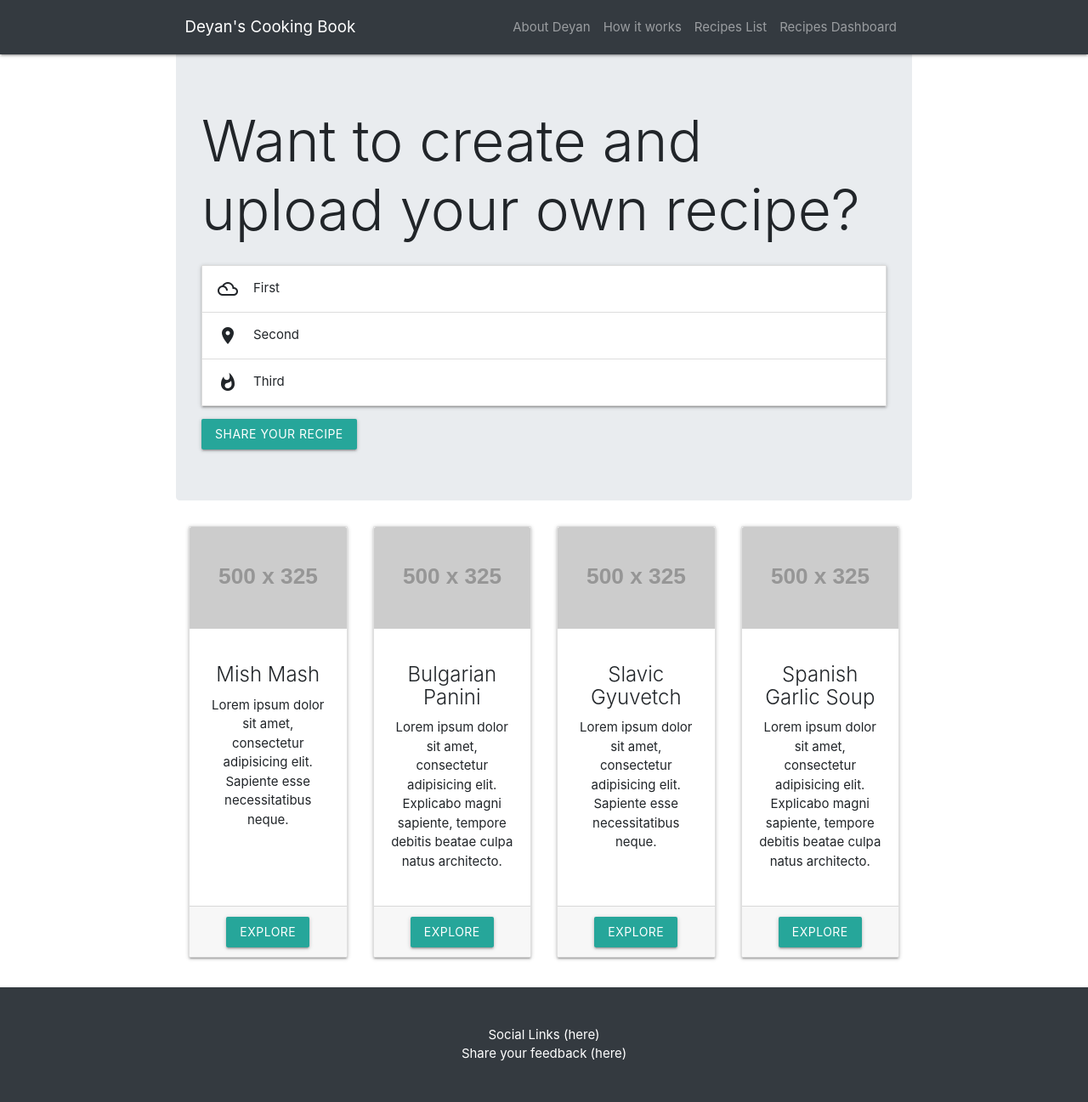
After one commit to podvistorcheto/Milestone-3, a Flask app: template templates/addmeals.html in a window 1280 px wide. The commit adds this page. Shown: the whole page at 85% size. Run offline with Flask 2, Linux system fonts and the light colour scheme; the template is opened without the code that fills it, so the values that code supplies are empty; grey boxes labelled with a size stand in for pictures from a placeholder-image service; some libraries are stand-ins or nearby versions.

Commit message:
Heroku upload

```diff
--- a/app.py
+++ b/app.py
@@ -24,6 +24,10 @@ def get_tasks():
     return render_template("recipes.html", recipes=mongo.db.recipes.find())
 
 
+@app.route('/add_meal')
+def add_task():
+    return render_template('addmeal.html')
+
 if __name__ == '__main__':
     app.run(host=os.environ.get('IP'),
     port=int(os.environ.get('PORT')),
--- a/style/style.css
+++ b/style/style.css
@@ -0,0 +1,5 @@
+.display-3 {
+    font-size: 2rem;
+    font-weight: 300;
+    line-height: 0;
+}
--- /dev/null
+++ b/templates/addmeals.html
@@ -0,0 +1,28 @@
+
+{% extends 'index.html' %}
+{% block content %}
+
+    {{recipe.name}}
+    {{recipe.description}}
+    {{recipe.time_to_prepare}}
+    {{recipe.ingredients}}
+    {{recipe.spices}}
+    {{recipe.cooking}}
+    {{recipe.time_of_the_day}}
+    {{recipe.cooked_meal}}
+
+     <ul class="collapsible" data-collapsible="accordion">
+        <li>
+            <div class="collapsible-header"><i class="material-icons">filter_drama</i>First</div>
+            <div class="collapsible-body"><span>Lorem ipsum dolor sit amet.</span></div>
+        </li>
+        <li>
+            <div class="collapsible-header"><i class="material-icons">place</i>Second</div>
+            <div class="collapsible-body"><span>Lorem ipsum dolor sit amet.</span></div>
+        </li>
+        <li>
+            <div class="collapsible-header"><i class="material-icons">whatshot</i>Third</div>
+            <div class="collapsible-body"><span>Lorem ipsum dolor sit amet.</span></div>
+        </li>
+    </ul>
+{% endblock %}
--- a/templates/index.html
+++ b/templates/index.html
@@ -9,15 +9,15 @@
 	<!-- Bootstrap core CSS -->
 	<link rel="stylesheet" href="https://stackpath.bootstrapcdn.com/bootstrap/4.4.1/css/bootstrap.min.css"
 		integrity="sha384-Vkoo8x4CGsO3+Hhxv8T/Q5PaXtkKtu6ug5TOeNV6gBiFeWPGFN9MuhOf23Q9Ifjh" crossorigin="anonymous">
-
+    <link rel="stylesheet" href="https://cdnjs.cloudflare.com/ajax/libs/materialize/1.0.0/css/materialize.min.css">
 	<title>Deyan's Cooking Book</title>
 </head>
 
 <body>
-	<!-- Navigation -->
+	<!-- Nav and menu bar -->
 	<nav class="navbar navbar-expand-lg navbar-dark bg-dark fixed-top">
 		<div class="container">
-			<a class="navbar-brand" href="#">Start Bootstrap</a>
+			<a class="navbar-brand" href="#">Deyan's Cooking Book</a>
 			<button class="navbar-toggler" type="button" data-toggle="collapse" data-target="#navbarResponsive" aria-controls="navbarResponsive" aria-expanded="false" aria-label="Toggle navigation">
         <span class="navbar-toggler-icon"></span>
       </button>
@@ -29,16 +29,16 @@
 					<li class="nav-item">
 						<a class="nav-link" href="#">How it works</a>
 					</li>
+                    <li class="nav-item">
+						<a class="nav-link" href="#">Recipes List</a>
+					</li>
 					<li class="nav-item">
-						<a class="nav-link" href="#">Share your feedback</a>
+						<a class="nav-link" href="#">Recipes Dashboard</a>
 					</li>
 				</ul>
 			</div>
 		</div>
 	</nav>
-	<h1>
-		index.html
-	</h1>
       <!-- Page Content -->
   <div class="container">
 
@@ -46,7 +46,7 @@
     <header class="jumbotron my-4">
       <h1 class="display-3">Want to create and upload your own recipe?</h1>
       <p class="lead"> {% block content %}{% endblock %}</p>
-      <a href="#" class="btn btn-primary btn-lg">Add recipe</a>
+      <a href="#" class="btn btn-primary btn-lg">Share your recipe</a>
     </header>
 
     <!-- Page Features -->
@@ -112,7 +112,10 @@
   <!-- Footer -->
   <footer class="py-5 bg-dark">
     <div class="container">
-      <p class="m-0 text-center text-white">Social Links Here</p>
+      <p class="m-0 text-center text-white">Social Links (here)</p>
+    </div>
+    <div class="container">
+      <p class="m-0 text-center text-white">Share your feedback (here)</p>
     </div>
     <!-- /.container -->
   </footer>
@@ -126,6 +129,12 @@
 	<script src="https://stackpath.bootstrapcdn.com/bootstrap/4.4.1/js/bootstrap.min.js"
 		integrity="sha384-wfSDF2E50Y2D1uUdj0O3uMBJnjuUD4Ih7YwaYd1iqfktj0Uod8GCExl3Og8ifwB6" crossorigin="anonymous">
 	</script>
+    <script src="https://cdnjs.cloudflare.com/ajax/libs/materialize/1.0.0/js/materialize.min.js"></script>
+     <script type="text/javascript">
+        $(document).ready(function() {
+            $('.collapsible').collapsible();
+        })
+    </script>
 </body>
 
 </html>
```
Also changed, not shown: templates/recipes.html (indentation only), 1 other file.
